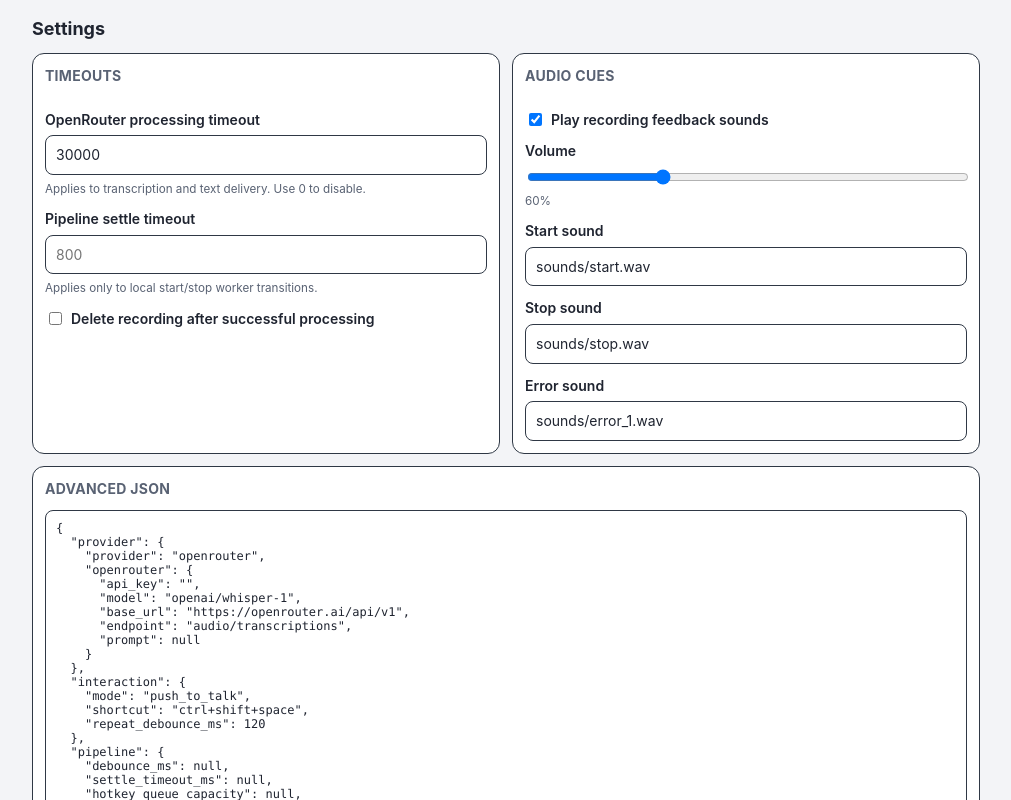
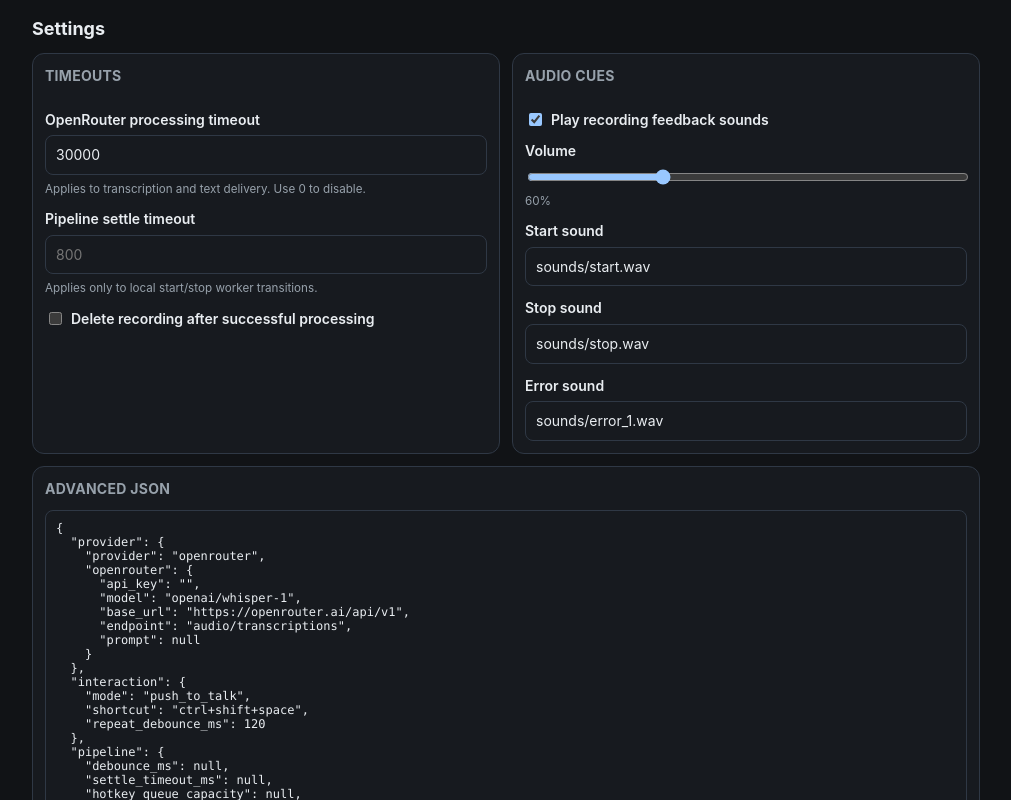
Before and after one commit to vanrez-nez/cretar-ia, a React (Vite) app: page / in a window 1280 px wide. Shown: the top 800 px of the page, without its empty margins (134-1145 px from the left). Built offline with nearby package versions, Linux system fonts and the light colour scheme.

Commit message:
refactor: synchronize codebase, update assets, and enhance audio transcription and note management features across sub-projects

```diff
--- a/index.html
+++ b/index.html
@@ -4,6 +4,20 @@
     <meta charset="UTF-8" />
     <meta name="viewport" content="width=device-width, initial-scale=1.0" />
     <title>Cretar IA Settings</title>
+    <style>
+      :root {
+        color-scheme: dark;
+        background: #111316;
+      }
+
+      html,
+      body,
+      #root {
+        min-height: 100%;
+        margin: 0;
+        background: #111316;
+      }
+    </style>
   </head>
   <body>
     <div id="root"></div>
--- a/src/main.css
+++ b/src/main.css
@@ -1,22 +1,11 @@
 :root {
-  color-scheme: light dark;
+  color-scheme: dark;
   --bg: #111316;
   --panel: #171a1f;
   --text: #e9edf1;
   --muted: #97a1ab;
   --accent: #2f80ed;
   --danger: #eb5757;
-}
-
-@media (prefers-color-scheme: light) {
-  :root {
-    --bg: #f3f4f7;
-    --panel: #ffffff;
-    --text: #1f2430;
-    --muted: #596273;
-    --accent: #1d4ed8;
-    --danger: #b91c1c;
-  }
 }
 
 * {
```
Also changed, not shown: 1 other file (tests, documents, lock files or other folders).
